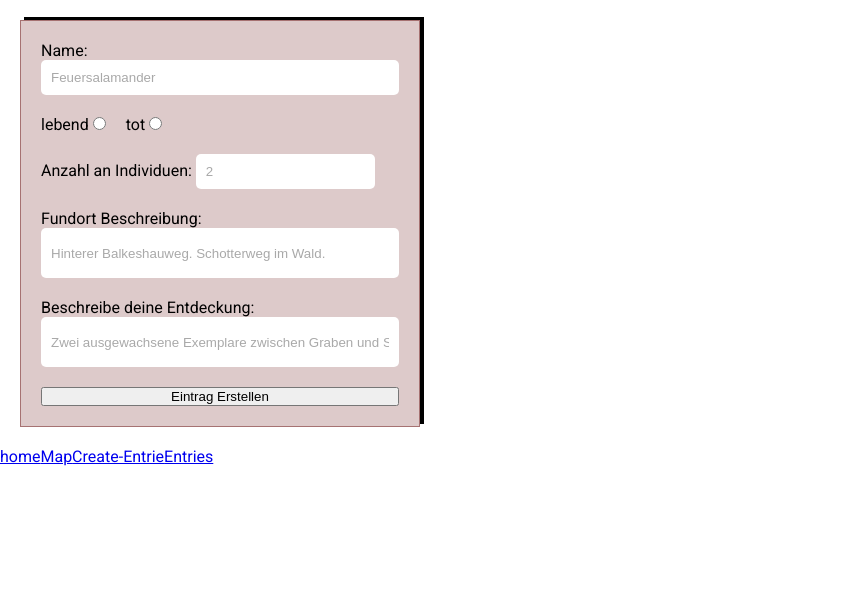
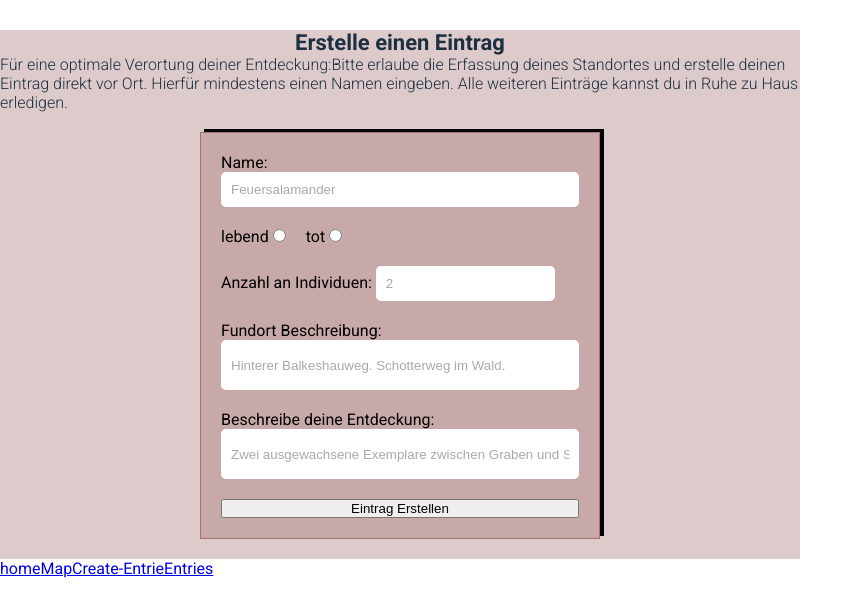
Before and after one commit to UrsulaMontag/capstone-project, a Next.js app: page /create-entry in a window 1280 px wide. Shown: the top 614 px of the page, without its empty margins (0-863 px from the left). Built offline with nearby package versions, Linux system fonts and the light colour scheme.

Commit message:
Adjust page-styling

```diff
--- a/pages/create-entry.js
+++ b/pages/create-entry.js
@@ -1,17 +1,20 @@
 import EntryCreateForm from '../src/components/form/EntryCreateForm';
+import Box from '../src/components/ui/MainBox.styled';
 import Typography from '../src/components/ui/Typography';
 
 export default function CreateEntry() {
 	return (
-		<>
+		<Box>
 			<Typography variant="h2">Erstelle einen Eintrag</Typography>
 			<Typography variant="info">
-				<span variant="info-head">Für eine optimale Verortung deiner Entdeckung:</span>Bitte
-				erlaube die Erfassung deines Standortes und erstelle deinen Eintrag direkt vor Ort.
-				Hierfür mindestens einen Namen eingeben. Alle weiteren Einträge kannst du in Ruhe zu
-				Haus erledigen.
+				<Typography variant="info-head">
+					Für eine optimale Verortung deiner Entdeckung:
+				</Typography>
+				Bitte erlaube die Erfassung deines Standortes und erstelle deinen Eintrag direkt vor
+				Ort. Hierfür mindestens einen Namen eingeben. Alle weiteren Einträge kannst du in
+				Ruhe zu Haus erledigen.
 			</Typography>
 			<EntryCreateForm />
-		</>
+		</Box>
 	);
 }
--- a/pages/entries.js
+++ b/pages/entries.js
@@ -1,11 +1,12 @@
 import EntriesList from '../src/components/entriesList/EntriesList';
+import Box from '../src/components/ui/MainBox.styled';
 import Typography from '../src/components/ui/Typography';
 
 export default function Entries() {
 	return (
-		<>
+		<Box>
 			<Typography variant="h2">Deine Entdeckungen</Typography>
 			<EntriesList />
-		</>
+		</Box>
 	);
 }
--- a/src/components/home/LandingPage.jsx
+++ b/src/components/home/LandingPage.jsx
@@ -4,7 +4,7 @@ import Typography from '../ui/Typography';
 
 export default function LandingPage() {
 	return (
-		<main>
+		<>
 			<HomeImageBox>
 				<Image
 					src="/homepic.png"
@@ -15,6 +15,6 @@ export default function LandingPage() {
 				/>
 			</HomeImageBox>
 			<Typography variant="h1">RarelyTrackDown</Typography>
-		</main>
+		</>
 	);
 }
--- a/src/components/ui/Container.styled.js
+++ b/src/components/ui/Container.styled.js
@@ -1,8 +1,8 @@
 import styled from 'styled-components';
 
 const Container = styled.div`
-	max-width: 800px
-    background-color: var( --main-bg-color)
+	max-width: 800px;
+	margin-top: 3rem;
 `;
 
 export default Container;
--- /dev/null
+++ b/src/components/ui/MainBox.styled.js
@@ -0,0 +1,14 @@
+import styled from 'styled-components';
+
+const Box = styled.section`
+	display: flex;
+	flex-direction: column;
+	align-items: center;
+	justify-content: center;
+	max-width: 100%;
+	max-height: 100vh;
+	background: var(--main-bg-color);
+	z-index: -1;
+`;
+
+export default Box;
--- a/src/components/ui/Map.styled.js
+++ b/src/components/ui/Map.styled.js
@@ -1,8 +1,8 @@
 import styled from 'styled-components';
 
 export const StyledMap = styled.div`
-	height: 30rem;
-	max-width: 40rem;
+	height: 100vh;
+	max-width: 100%;
 
-	margin: 2rem;
+	margin: auto;
 `;
--- a/src/components/ui/Typography.js
+++ b/src/components/ui/Typography.js
@@ -7,6 +7,12 @@ export default function Typography({ children, variant, component, ...rest }) {
 				<StyledH1 {...rest} as={component}>
 					{children}
 				</StyledH1>
+			);
+		case 'h2':
+			return (
+				<StyledH2 {...rest} as={component}>
+					{children}
+				</StyledH2>
 			);
 		case 'h3':
 			return (
@@ -20,6 +26,18 @@ export default function Typography({ children, variant, component, ...rest }) {
 					{children}
 				</StyledBodyText>
 			);
+		case 'info':
+			return (
+				<StyledInfoText {...rest} as={component}>
+					{children}
+				</StyledInfoText>
+			);
+		case 'info-head':
+			return (
+				<StyledInfoHead {...rest} as={component}>
+					{children}
+				</StyledInfoHead>
+			);
 	}
 }
 
@@ -27,10 +45,22 @@ const StyledH1 = styled.h1`
 	color: var(--text-color-dark);
 	background: ${({ background }) => background};
 `;
+const StyledH2 = styled.h2`
+	color: var(--text-color-dark);
+	font-size: 2.2rem;
+`;
 const StyledH3 = styled.h3`
 	color: var(--headline-little);
-	font-size: 1.5rem;
+	font-size: 1.6rem;
 `;
 const StyledBodyText = styled.p`
 	color: var(--text-color-dark);
 `;
+const StyledInfoText = styled.p`
+	color: var(--text-color-dark);
+	font-weight: 200;
+`;
+const StyledInfoHead = styled.span`
+	color: var(--text-color-dark);
+	font-weight: 200;
+`;
```
Also changed, not shown: pages/index.js (+6 -1 lines).
